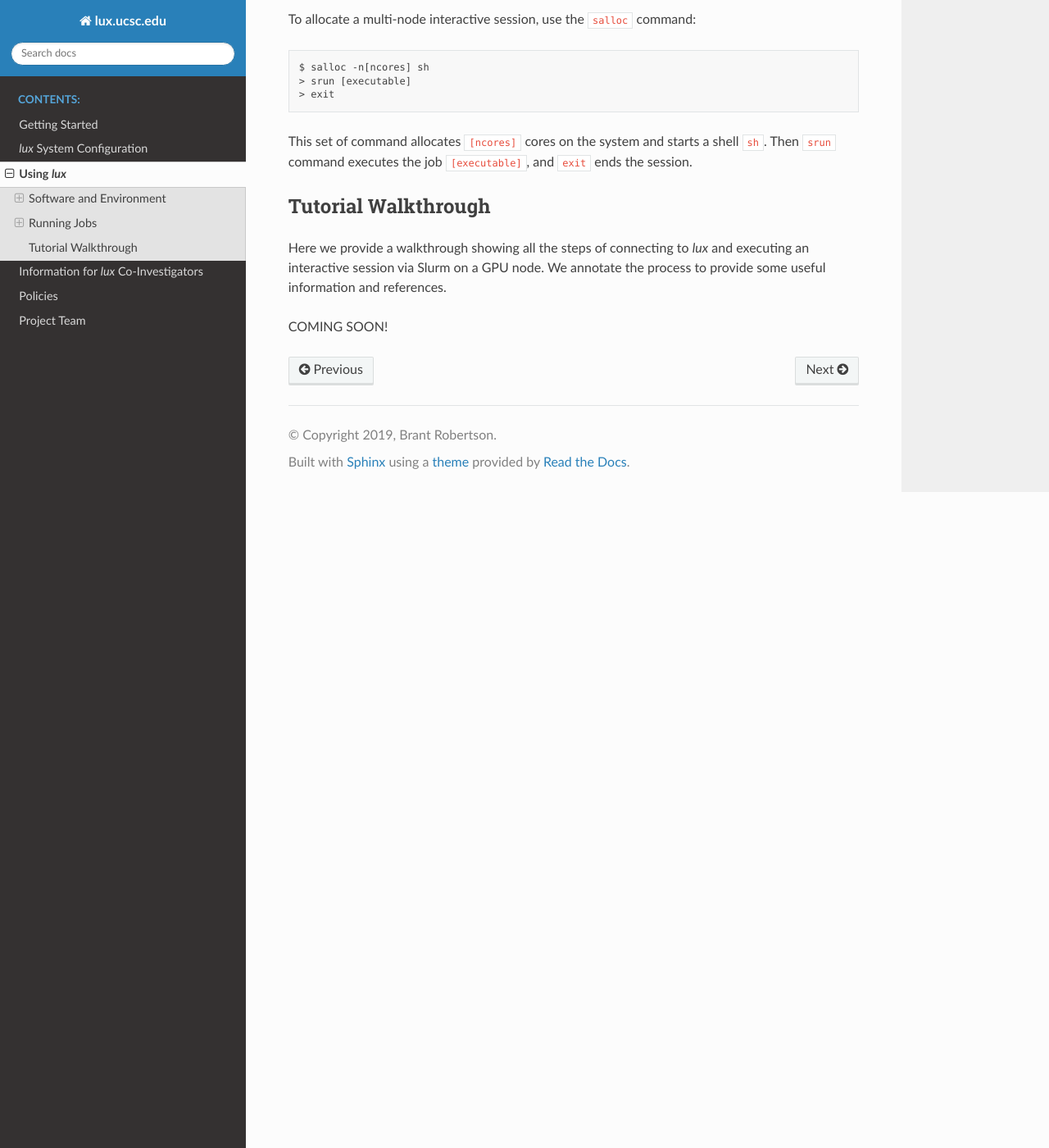
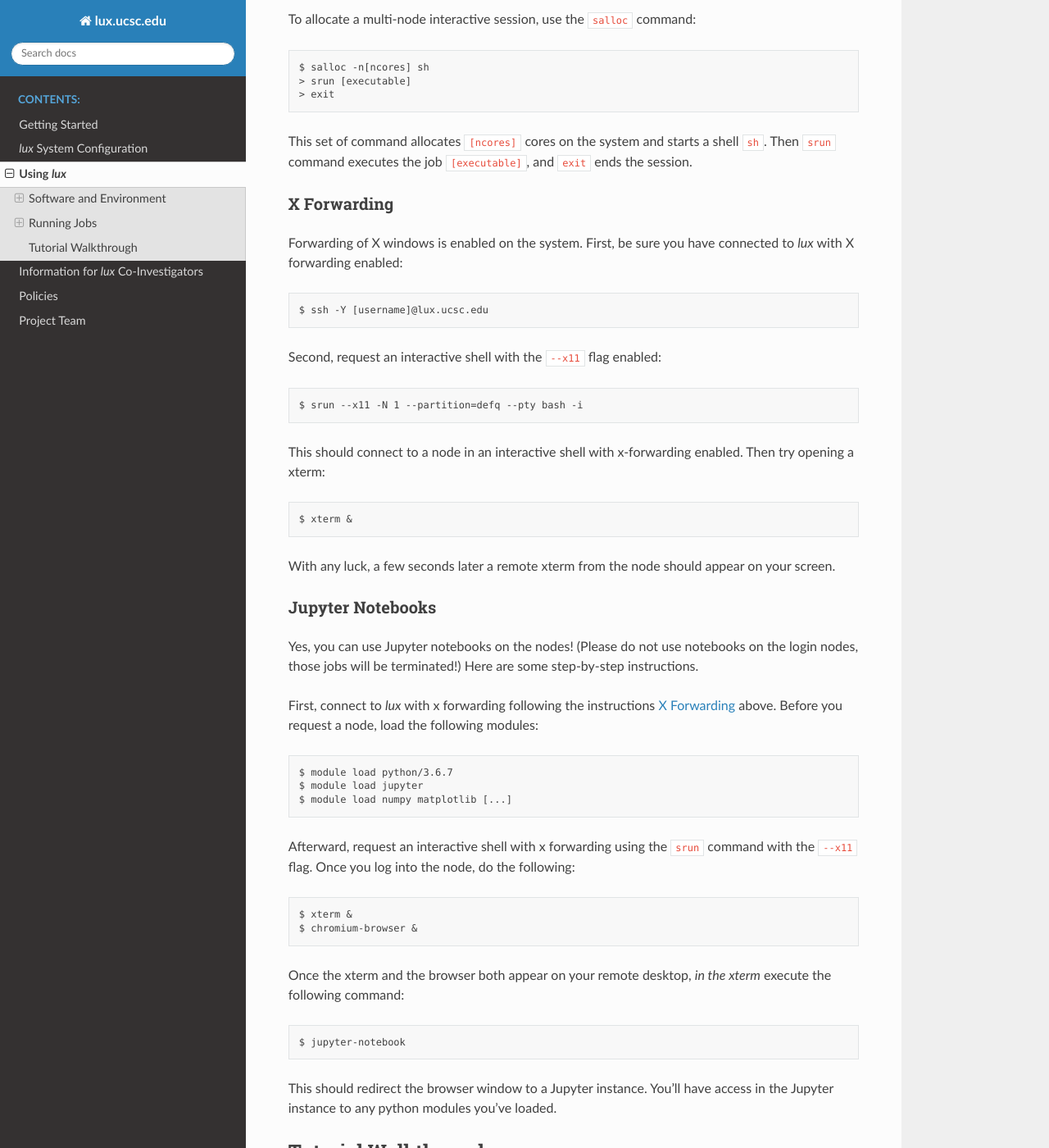
Before and after one commit to brantr/lux-website, a Sphinx documentation site: the page built from docs/source/using_lux.rst, in a window 1280 px wide and 1400 px high, scrolled down 4979 px. Shown: the whole window at 82% size. Built offline with Sphinx 7.4.7 and the Read the Docs theme 2.0.0, drawn with Linux system fonts in a browser that asks for light colours.

Commit message:
Drafts of x windows forwarding and using jupyter notebooks

```diff
--- a/docs/source/using_lux.rst
+++ b/docs/source/using_lux.rst
@@ -225,6 +225,49 @@ To allocate a multi-node interactive session, use the :file:`salloc` command::
 
 This set of command allocates :file:`[ncores]` cores on the system and starts a shell :file:`sh`.  Then :file:`srun` command executes the job :file:`[executable]`, and :file:`exit` ends the session.
 
+.. _x_forwarding:
+
+X Forwarding
+--------------------
+
+Forwarding of X windows is enabled on the system. First, be sure you have connected to *lux* with X forwarding enabled::
+
+    $ ssh -Y [username]@lux.ucsc.edu
+
+Second, request an interactive shell with the :file:`--x11` flag enabled::
+
+    $ srun --x11 -N 1 --partition=defq --pty bash -i
+
+This should connect to a node in an interactive shell with x-forwarding enabled.  Then try opening a xterm::
+
+    $ xterm &
+
+With any luck, a few seconds later a remote xterm from the node should appear on your screen.
+
+.. _jupyter_notebooks:
+
+Jupyter Notebooks
+--------------------
+
+Yes, you can use Jupyter notebooks on the nodes! (Please do not use notebooks on the login nodes, those jobs will be terminated!) Here are some step-by-step instructions.
+
+First, connect to *lux* with x forwarding following the instructions `X Forwarding <x_forwarding_>`_ above. Before you request a node, load the following modules::
+
+    $ module load python/3.6.7
+    $ module load jupyter
+    $ module load numpy matplotlib [...]
+
+Afterward, request an interactive shell with x forwarding using the :file:`srun` command with the :file:`--x11` flag. Once you log into the node, do the following::
+
+    $ xterm &
+    $ chromium-browser &
+
+Once the xterm and the browser both appear on your remote desktop, *in the xterm* execute the following command::
+
+    $ jupyter-notebook
+
+This should redirect the browser window to a Jupyter instance. You'll have access in the Jupyter instance to any python modules you've loaded.
+
 .. _walkthrough:
 
 Tutorial Walkthrough
```
